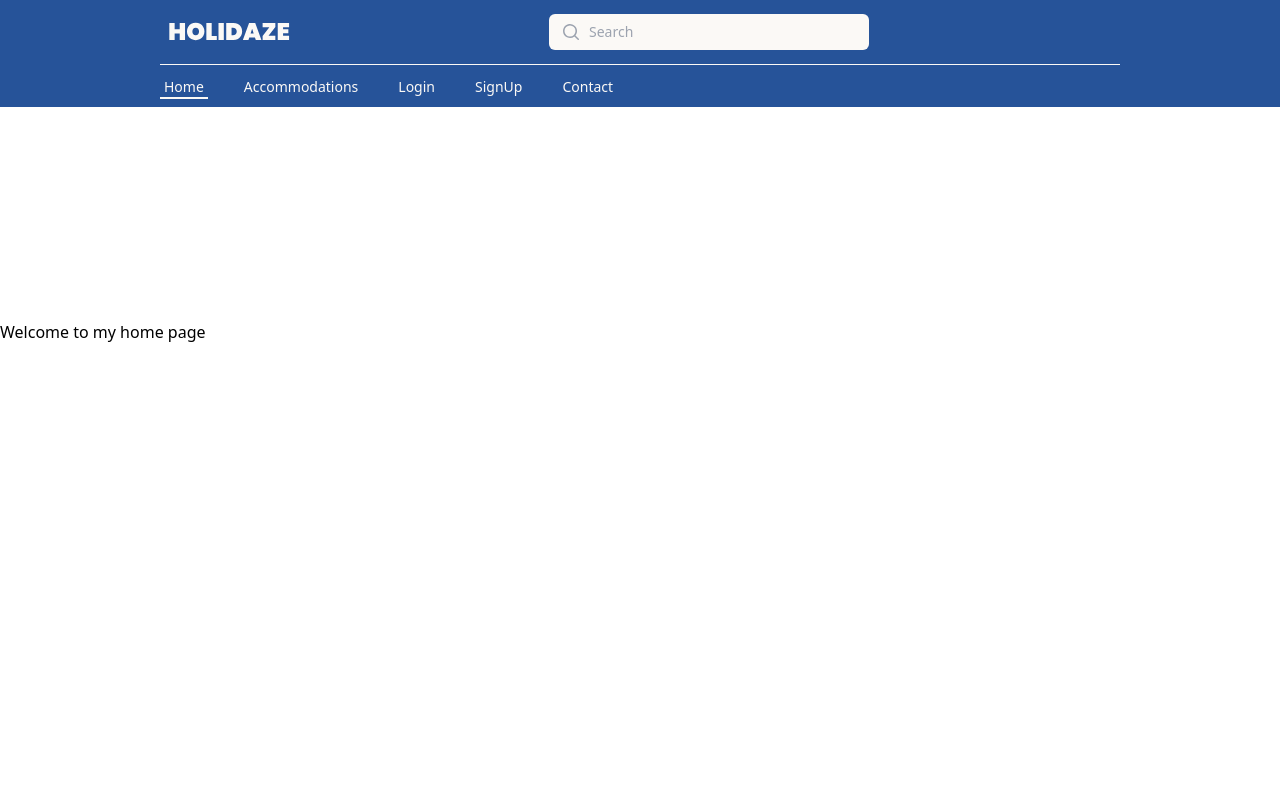
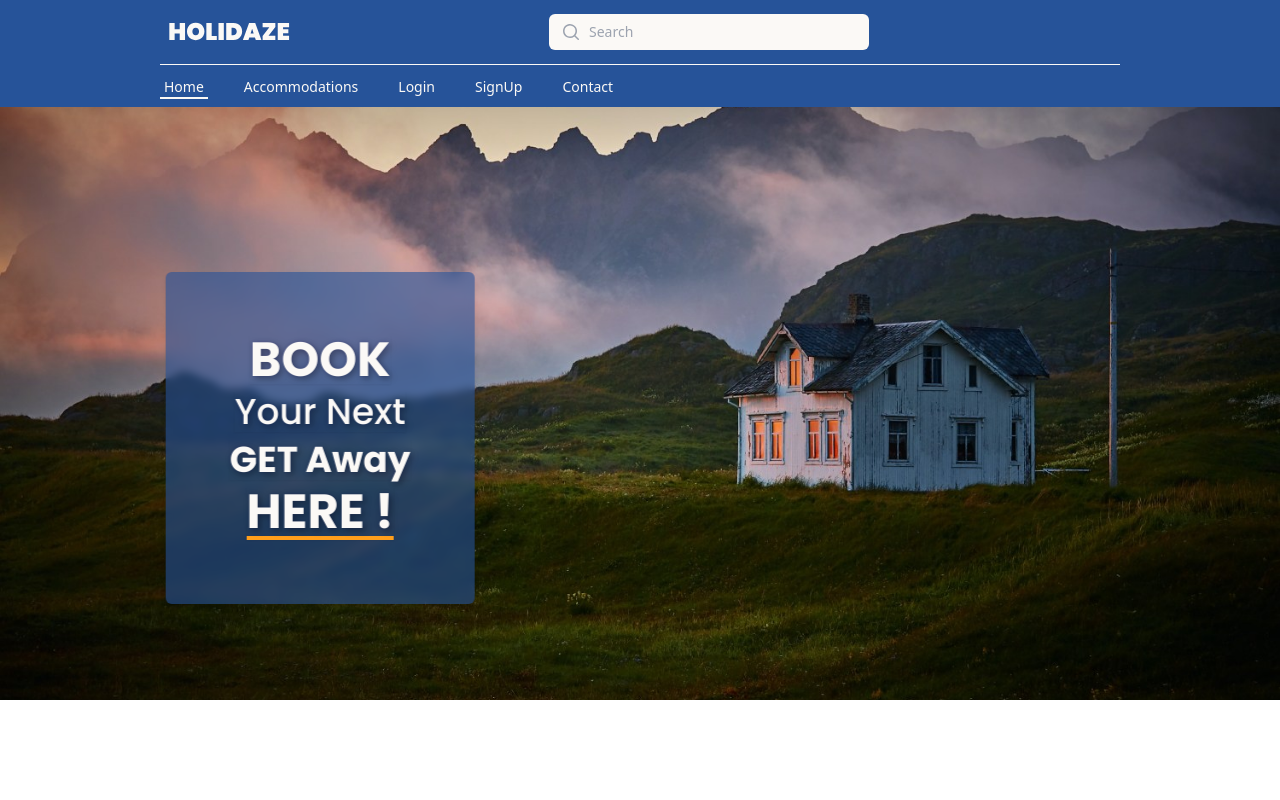
Before and after one commit to Liisagrant/Holidaze, a React (Vite) app: page / in a window 1280 px wide. Shown: the top 800 px of the page. Built offline with nearby package versions, Linux system fonts and the light colour scheme.

Commit message:
created herobanner

```diff
--- a/package.json
+++ b/package.json
@@ -17,7 +17,8 @@
     "react-redux": "^8.0.5",
     "react-router-dom": "^6.10.0",
     "redux": "^4.2.1",
-    "tailwindcss-classnames": "^3.0.7"
+    "tailwindcss-classnames": "^3.0.7",
+    "tailwindcss-textshadow": "^2.1.3"
   },
   "devDependencies": {
     "@types/react": "^18.0.28",
--- /dev/null
+++ b/src/components/Home/Herobanner.jsx
@@ -0,0 +1,36 @@
+import { Link } from 'react-router-dom';
+
+const Herobanner = () => {
+  return (
+    <div className="relative">
+      <img
+        src="../public/herobanner-image.jpg"
+        alt="Background image"
+        className="w-full h-96 md:h-[700px] object-cover"
+      />
+      <div
+        className=" max-w-7xl absolute bottom-[-200px] left-1/2 transform -translate-x-1/2 bg-main  py-8 px-12
+       md:p-16 rounded-md shadow-md backdrop-blur-sm bg-opacity-60 md:bottom-24 md:left-1/4 sm:bottom-[-100px] xs:bottom-[-50px]"
+      >
+        <div className="flex flex-col justify-center items-center space-y-2">
+          <h1 className=" text-3xl md:text-5xl text-backgroundwhite shadow-sm font-bold font-header text-shadow-lg">
+            BOOK
+          </h1>
+          <h2 className="text-2xl md:text-4xl text-backgroundwhite shadow-sm font-medium font-header text-shadow-lg">
+            Your Next
+          </h2>
+          <h3 className="text-2xl md:text-4xl text-backgroundwhite shadow-sm font-bold font-header text-shadow-lg">
+            GET Away
+          </h3>
+          <Link to="/Accommodations">
+            <h4 className="text-3xl md:text-5xl text-backgroundwhite shadow-sm font-bold font-header border-b-4 border-second text-shadow-lg">
+              HERE !
+            </h4>
+          </Link>
+        </div>
+      </div>
+    </div>
+  );
+};
+
+export default Herobanner;
--- a/src/components/Home/Home.jsx
+++ b/src/components/Home/Home.jsx
@@ -1,11 +1,7 @@
-
+import Herobanner from './Herobanner';
 
 function Home() {
-  return (
-    <div className="mt-80 h-80">
-      <h1>Welcome to my home page</h1>
-    </div>
-  );
+  return <Herobanner />;
 }
 
 export default Home;
--- a/tailwind.config.cjs
+++ b/tailwind.config.cjs
@@ -1,4 +1,5 @@
 /** @type {import('tailwindcss').Config} */
+const textShadow = require('tailwindcss-textshadow');
 module.exports = {
   content: ['./index.html', './src/**/*.{js,ts,jsx,tsx}'],
   theme: {
@@ -26,5 +27,5 @@ module.exports = {
       },
     },
   },
-  plugins: [],
+  plugins: [textShadow],
 };
```
Also changed, not shown: public/herobanner-image.jpg (added), 1 other file (tests, documents, lock files or other folders).
